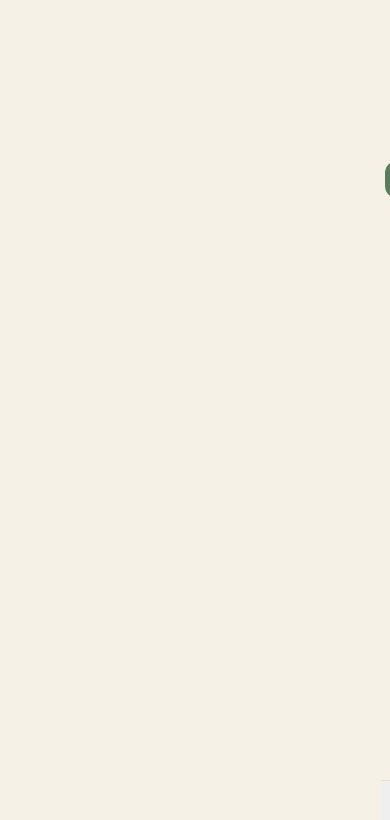
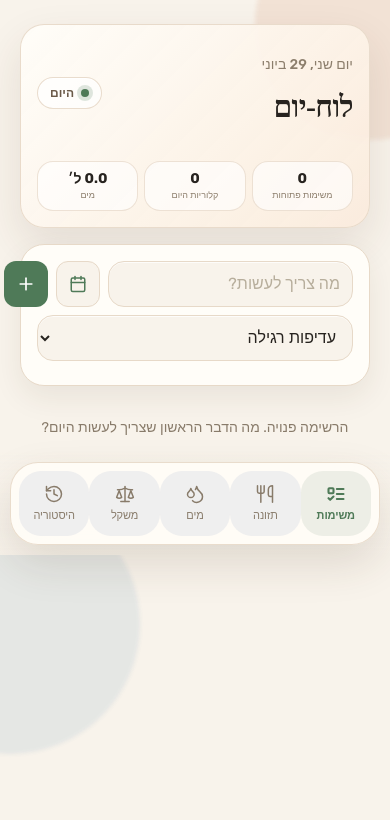
Before and after one commit to tomer55598-beep/erd, a React (Vite) app: page / in a window 390 px wide. Shown: the top 820 px of the page. Built offline with nearby package versions, Linux system fonts and the light colour scheme; a web font is replaced by a local one.

Commit message:
Add files via upload

```diff
--- a/src/App.jsx
+++ b/src/App.jsx
@@ -5,19 +5,19 @@ const WATER_GOAL = 4000; // ml
 const WATER_QUICK_ADDS = [200, 330, 500];
 
 const palette = {
-  bg: "#F6F1E7",
-  surface: "#FFFFFF",
-  border: "#E7DECB",
-  ink: "#2B2A28",
-  mutedInk: "#8C8374",
-  tasksAccent: "#5C7A5E",
-  tasksAccentSoft: "#E4ECE2",
-  foodAccent: "#C16A3E",
-  foodAccentSoft: "#F6E3D6",
-  waterAccent: "#3C6E96",
-  waterAccentSoft: "#DCEBF4",
-  weightAccent: "#7C5A65",
-  weightAccentSoft: "#EFE1E5",
+  bg: "#F8F3EB",
+  surface: "#FFFDF8",
+  border: "#E7D9C8",
+  ink: "#27231F",
+  mutedInk: "#887B6A",
+  tasksAccent: "#4F7A58",
+  tasksAccentSoft: "#E7F0E7",
+  foodAccent: "#C66735",
+  foodAccentSoft: "#F8E2D2",
+  waterAccent: "#2F75A8",
+  waterAccentSoft: "#DDEFF8",
+  weightAccent: "#83586A",
+  weightAccentSoft: "#F0E1E7",
   danger: "#B5544A",
 };
 
@@ -1086,8 +1086,15 @@ export default function DayBoard() {
     history: { label: "היסטוריה", icon: History, accent: palette.ink },
   };
 
+  const openTasksCount = tasks.filter((t) => !isTaskDone(t)).length;
+  const todayCalories = Math.round(foodTotals.calories || 0);
+  const waterLiters = (totalWater / 1000).toFixed(1);
+  const currentTabAccent = tabMeta[tab]?.accent || palette.ink;
+
   return (
-    <div dir="rtl" className="min-h-screen pb-24" style={{ background: palette.bg, fontFamily: "Rubik, sans-serif", color: palette.ink }}>
+    <div dir="rtl" className="min-h-screen pb-24 app-shell" style={{ background: palette.bg, fontFamily: "Rubik, sans-serif", color: palette.ink, "--active-accent": currentTabAccent }}>
+      <div className="bg-blob bg-blob-a" />
+      <div className="bg-blob bg-blob-b" />
       <style>{`
         @import url('https://fonts.googleapis.com/css2?family=Frank+Ruhl+Libre:wght@500;700&family=Rubik:wght@400;500;600;700&display=swap');
         .font-display { font-family: 'Frank Ruhl Libre', serif; }
@@ -1097,12 +1104,37 @@ export default function DayBoard() {
       `}</style>
 
       {/* header */}
-      <header className="px-5 pt-6 pb-4 max-w-xl mx-auto">
-        <p className="text-sm" style={{ color: palette.mutedInk }}>{formatHebrewDate()}</p>
-        <h1 className="font-display text-3xl mt-1" style={{ color: palette.ink }}>לוח-יום</h1>
+      <header className="px-5 pt-6 pb-4 max-w-xl mx-auto app-header">
+        <div className="hero-card">
+          <div className="flex items-center justify-between gap-3">
+            <div>
+              <p className="text-sm hero-date">{formatHebrewDate()}</p>
+              <h1 className="font-display text-3xl mt-1 hero-title">לוח-יום</h1>
+            </div>
+            <div className="hero-pill">
+              <span className="hero-dot" />
+              היום
+            </div>
+          </div>
+
+          <div className="hero-stats">
+            <div className="hero-stat">
+              <span>{openTasksCount}</span>
+              <small>משימות פתוחות</small>
+            </div>
+            <div className="hero-stat">
+              <span>{todayCalories}</span>
+              <small>קלוריות היום</small>
+            </div>
+            <div className="hero-stat">
+              <span>{waterLiters} ל׳</span>
+              <small>מים</small>
+            </div>
+          </div>
+        </div>
       </header>
 
-      <main className="px-5 max-w-xl mx-auto">
+      <main className="px-5 max-w-xl mx-auto app-main">
         {tab === "tasks" && (
           <TasksView
             tasks={tasks}
@@ -1188,11 +1220,8 @@ export default function DayBoard() {
       )}
 
       {/* bottom tab bar */}
-      <nav
-        className="fixed bottom-0 left-0 right-0 flex justify-center"
-        style={{ background: palette.surface, borderTop: `1px solid ${palette.border}` }}
-      >
-        <div className="max-w-xl w-full flex">
+      <nav className="fixed bottom-0 left-0 right-0 flex justify-center bottom-nav">
+        <div className="max-w-xl w-full flex bottom-nav-inner">
           {Object.entries(tabMeta).map(([key, meta]) => {
             const Icon = meta.icon;
             const active = tab === key;
@@ -1200,11 +1229,13 @@ export default function DayBoard() {
               <button
                 key={key}
                 onClick={() => setTab(key)}
-                className="flex-1 flex flex-col items-center gap-1 py-3"
+                className={`flex-1 flex flex-col items-center gap-1 py-3 tab-button ${active ? "tab-button-active" : ""}`}
                 style={{ color: active ? meta.accent : palette.mutedInk }}
               >
-                <Icon size={20} strokeWidth={active ? 2.4 : 1.8} />
-                <span className="text-[11px]" style={{ fontWeight: active ? 600 : 400 }}>{meta.label}</span>
+                <span className="tab-icon-wrap">
+                  <Icon size={20} strokeWidth={active ? 2.5 : 1.8} />
+                </span>
+                <span className="text-[11px] tab-label" style={{ fontWeight: active ? 700 : 500 }}>{meta.label}</span>
               </button>
             );
           })}
@@ -1216,7 +1247,7 @@ export default function DayBoard() {
 
 function Card({ children }) {
   return (
-    <div className="rounded-2xl p-4 mb-4" style={{ background: palette.surface, border: `1px solid ${palette.border}` }}>
+    <div className="rounded-2xl p-4 mb-4 app-card" style={{ background: palette.surface, border: `1px solid ${palette.border}` }}>
       {children}
     </div>
   );
@@ -1647,7 +1678,7 @@ function FoodView({
       ) : (
         <div className="space-y-2">
           {foodEntries.map((f) => (
-            <div key={f.id} className="flex items-center gap-3 rounded-xl px-3 py-2.5" style={{ background: palette.surface, border: `1px solid ${palette.border}` }}>
+            <div key={f.id} className="flex items-center gap-3 rounded-xl px-3 py-2.5 list-row" style={{ background: palette.surface, border: `1px solid ${palette.border}` }}>
               <div className="flex-1">
                 <p className="text-sm font-medium">{f.name}</p>
                 {getFoodProfileLabel(f) && (
@@ -1765,7 +1796,7 @@ function ProductLibraryModal({
           ) : (
             <div className="space-y-2 pb-2">
               {savedFoods.map((p) => (
-                <div key={p.id} className="flex items-center gap-2 rounded-xl px-3 py-2" style={{ background: palette.bg, border: `1px solid ${palette.border}` }}>
+                <div key={p.id} className="flex items-center gap-2 rounded-xl px-3 py-2 list-row" style={{ background: palette.bg, border: `1px solid ${palette.border}` }}>
                   <div className="flex-1 min-w-0">
                     <p className="text-sm font-medium truncate">{p.name}</p>
                     <p className="text-[11px]" style={{ color: palette.mutedInk }}>
@@ -1929,7 +1960,7 @@ function WaterView({ totalWater, waterPct, waterGoalReached, addWater, customWat
       {waterEntries.length > 0 && (
         <div className="space-y-2">
           {waterEntries.slice().reverse().map((w) => (
-            <div key={w.id} className="flex items-center gap-3 rounded-xl px-3 py-2 text-sm" style={{ background: palette.surface, border: `1px solid ${palette.border}` }}>
+            <div key={w.id} className="flex items-center gap-3 rounded-xl px-3 py-2 text-sm list-row" style={{ background: palette.surface, border: `1px solid ${palette.border}` }}>
               <Droplets size={14} style={{ color: palette.waterAccent }} />
               <span className="flex-1">{w.amount + ' מ"ל · ' + w.time}</span>
               <button onClick={() => removeWaterEntry(w.id)} style={{ color: palette.mutedInk }}>
@@ -2007,7 +2038,7 @@ function WeightView({ weightEntries, weightDate, setWeightDate, weightValue, set
       {rowsDesc.length > 0 && (
         <div className="space-y-2">
           {rowsDesc.map((w) => (
-            <div key={w.id} className="flex items-center gap-3 rounded-xl px-3 py-2.5" style={{ background: palette.surface, border: `1px solid ${palette.border}` }}>
+            <div key={w.id} className="flex items-center gap-3 rounded-xl px-3 py-2.5 list-row" style={{ background: palette.surface, border: `1px solid ${palette.border}` }}>
               <div className="flex-1 flex items-center gap-3">
                 <span className="text-sm font-medium">{w.weight} ק"ג</span>
                 <span className="text-[11px]" style={{ color: palette.mutedInk }}>{formatShortDate(w.date)}</span>
--- a/src/index.css
+++ b/src/index.css
@@ -150,3 +150,216 @@ textarea {
 body {
   -webkit-text-size-adjust: 100%;
 }
+
+/* Modern UI polish */
+body {
+  background:
+    radial-gradient(circle at 20% 0%, rgba(198, 103, 53, 0.16), transparent 34rem),
+    radial-gradient(circle at 85% 18%, rgba(47, 117, 168, 0.14), transparent 28rem),
+    #F8F3EB;
+}
+
+.app-shell {
+  position: relative;
+  overflow-x: hidden;
+}
+
+.bg-blob {
+  position: fixed;
+  pointer-events: none;
+  z-index: 0;
+  filter: blur(2px);
+  opacity: 0.72;
+}
+
+.bg-blob-a {
+  top: -90px;
+  right: -95px;
+  width: 230px;
+  height: 230px;
+  border-radius: 999px;
+  background: rgba(198, 103, 53, 0.16);
+}
+
+.bg-blob-b {
+  bottom: 90px;
+  left: -120px;
+  width: 260px;
+  height: 260px;
+  border-radius: 999px;
+  background: rgba(47, 117, 168, 0.13);
+}
+
+.app-header,
+.app-main,
+.bottom-nav {
+  position: relative;
+  z-index: 1;
+}
+
+.hero-card {
+  padding: 18px;
+  border-radius: 28px;
+  background:
+    linear-gradient(135deg, rgba(255, 253, 248, 0.98), rgba(250, 235, 220, 0.92));
+  border: 1px solid rgba(231, 217, 200, 0.9);
+  box-shadow: 0 18px 44px rgba(70, 48, 28, 0.11);
+}
+
+.hero-date {
+  color: #8C7E6C;
+  font-weight: 500;
+}
+
+.hero-title {
+  color: #27231F;
+  letter-spacing: -0.02em;
+}
+
+.hero-pill {
+  display: inline-flex;
+  align-items: center;
+  gap: 7px;
+  border-radius: 999px;
+  padding: 8px 12px;
+  color: #6B5A49;
+  background: rgba(255, 255, 255, 0.72);
+  border: 1px solid rgba(231, 217, 200, 0.9);
+  box-shadow: inset 0 1px 0 rgba(255,255,255,0.9);
+  font-size: 12px;
+  font-weight: 700;
+}
+
+.hero-dot {
+  width: 8px;
+  height: 8px;
+  border-radius: 999px;
+  background: var(--active-accent);
+  box-shadow: 0 0 0 4px color-mix(in srgb, var(--active-accent), transparent 82%);
+}
+
+.hero-stats {
+  display: grid;
+  grid-template-columns: repeat(3, 1fr);
+  gap: 8px;
+  margin-top: 16px;
+}
+
+.hero-stat {
+  min-width: 0;
+  padding: 10px 8px;
+  border-radius: 18px;
+  text-align: center;
+  background: rgba(255, 255, 255, 0.62);
+  border: 1px solid rgba(231, 217, 200, 0.75);
+}
+
+.hero-stat span {
+  display: block;
+  color: #27231F;
+  font-size: 16px;
+  line-height: 1.2;
+  font-weight: 800;
+  white-space: nowrap;
+}
+
+.hero-stat small {
+  display: block;
+  margin-top: 2px;
+  color: #8C7E6C;
+  font-size: 10px;
+  line-height: 1.2;
+  white-space: nowrap;
+}
+
+.app-card {
+  position: relative;
+  border-radius: 24px !important;
+  box-shadow: 0 12px 30px rgba(70, 48, 28, 0.08);
+  backdrop-filter: blur(10px);
+}
+
+.list-row {
+  border-radius: 18px !important;
+  box-shadow: 0 8px 22px rgba(70, 48, 28, 0.06);
+  transition: transform 160ms ease, box-shadow 160ms ease, border-color 160ms ease;
+}
+
+.list-row:active {
+  transform: scale(0.99);
+}
+
+input,
+select,
+textarea {
+  border-radius: 16px !important;
+  min-height: 46px;
+  box-shadow: inset 0 1px 0 rgba(255,255,255,0.75);
+  transition: border-color 160ms ease, box-shadow 160ms ease, background 160ms ease;
+}
+
+input:focus,
+select:focus,
+textarea:focus {
+  border-color: color-mix(in srgb, var(--active-accent), #ffffff 28%) !important;
+  box-shadow: 0 0 0 4px color-mix(in srgb, var(--active-accent), transparent 84%) !important;
+}
+
+button {
+  transition: transform 140ms ease, filter 140ms ease, box-shadow 140ms ease, background 140ms ease;
+}
+
+button:hover {
+  filter: brightness(0.99);
+}
+
+button:active {
+  transform: translateY(1px) scale(0.99);
+}
+
+.bottom-nav {
+  padding: 10px 14px calc(10px + env(safe-area-inset-bottom));
+  background: linear-gradient(180deg, rgba(248, 243, 235, 0), rgba(248, 243, 235, 0.92) 28%, rgba(248, 243, 235, 0.98));
+}
+
+.bottom-nav-inner {
+  padding: 8px;
+  border-radius: 28px;
+  background: rgba(255, 253, 248, 0.88);
+  border: 1px solid rgba(231, 217, 200, 0.9);
+  box-shadow: 0 18px 44px rgba(70, 48, 28, 0.14);
+  backdrop-filter: blur(18px);
+}
+
+.tab-button {
+  border-radius: 22px;
+  min-height: 58px;
+}
+
+.tab-button-active {
+  background: color-mix(in srgb, currentColor, transparent 90%);
+}
+
+.tab-icon-wrap {
+  height: 22px;
+  display: flex;
+  align-items: center;
+  justify-content: center;
+}
+
+.tab-label {
+  letter-spacing: -0.01em;
+}
+
+.grid { display: grid; }
+.grid-cols-1 { grid-template-columns: repeat(1, minmax(0, 1fr)); }
+
+@media (max-width: 420px) {
+  .hero-card { padding: 16px; border-radius: 24px; }
+  .hero-stats { gap: 6px; }
+  .hero-stat { padding: 9px 5px; border-radius: 16px; }
+  .hero-stat span { font-size: 14px; }
+  .hero-stat small { font-size: 9px; }
+  .bottom-nav { padding-left: 10px; padding-right: 10px; }
+  .tab-button { min-height: 56px; }
+}
```
